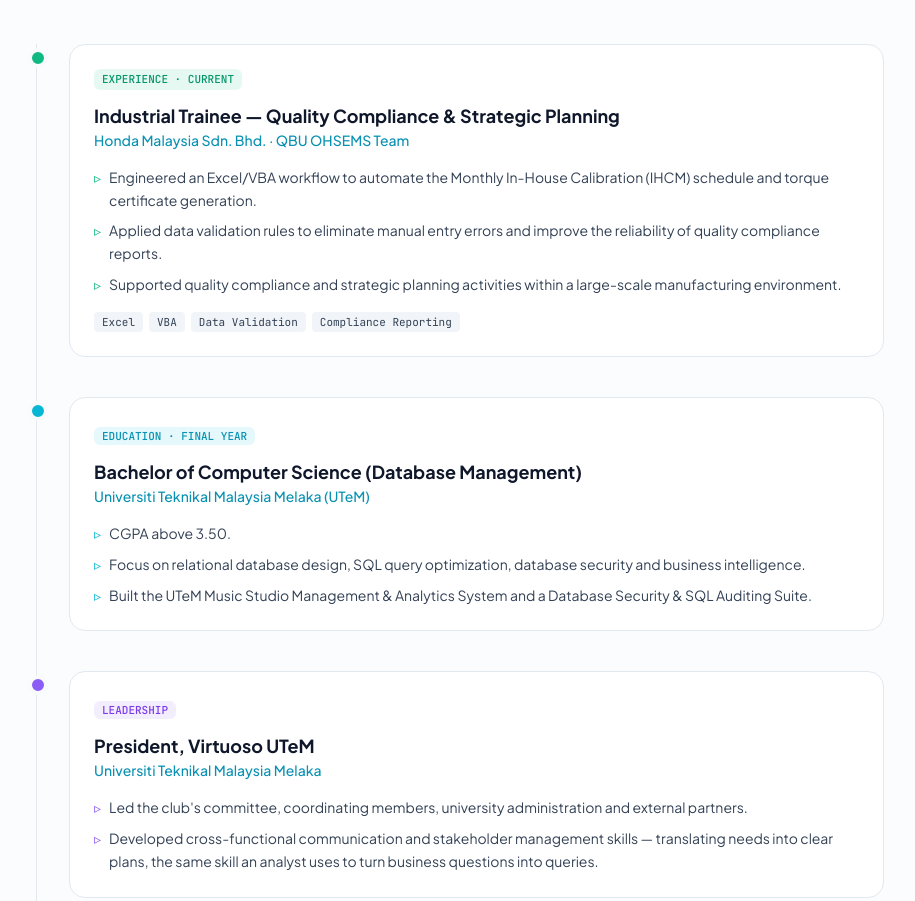
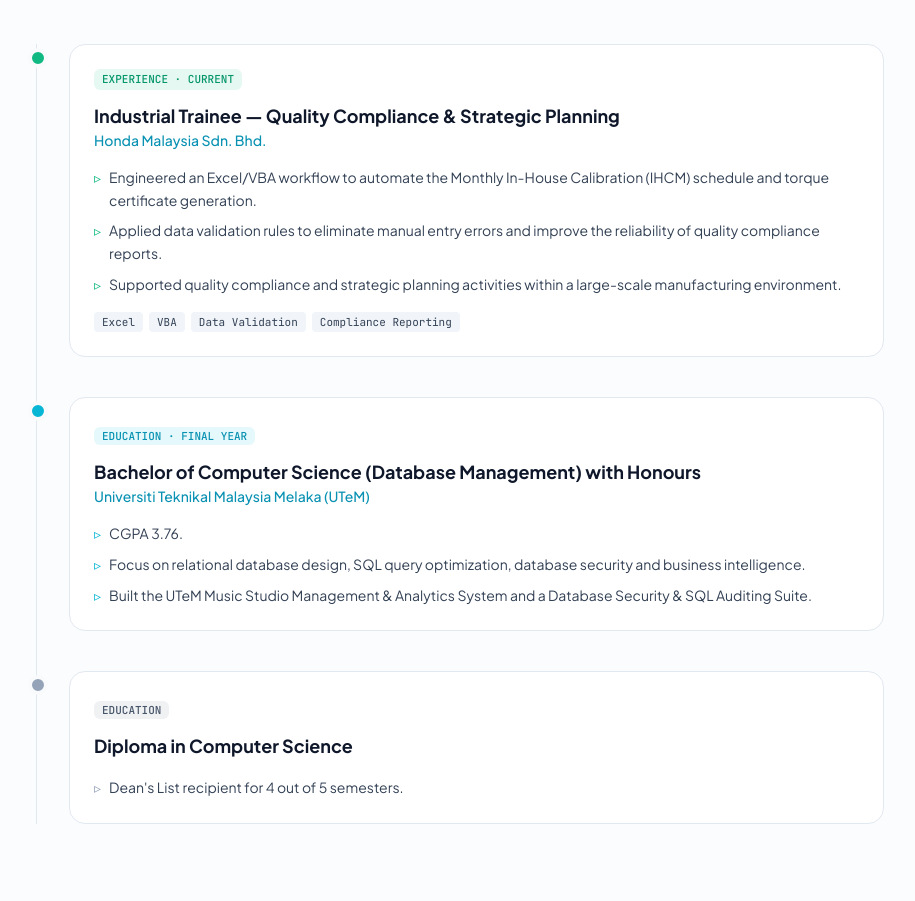
Before and after one commit to Akmalhyrare/akmalharith, a plain HTML site: page index.html in a window 1280 px wide. Shown: the part 3506-4407 px from the top of the page, without its empty margins (180-1095 px from the left). Drawn offline with nearby package versions, Linux system fonts and the light colour scheme.

Commit message:
Update index.html

```diff
--- a/index.html
+++ b/index.html
@@ -349,7 +349,7 @@
                 <span class="rounded-md bg-emerald-500/10 px-2 py-0.5 font-mono text-[11px] font-medium text-emerald-600 dark:text-emerald-400">EXPERIENCE · CURRENT</span>
               </div>
               <h3 class="mt-3 text-lg font-bold text-slate-900 dark:text-white">Industrial Trainee — Quality Compliance &amp; Strategic Planning</h3>
-              <p class="text-sm font-medium text-cyan-600 dark:text-cyan-400">Honda Malaysia Sdn. Bhd. · QBU OHSEMS Team</p>
+              <p class="text-sm font-medium text-cyan-600 dark:text-cyan-400">Honda Malaysia Sdn. Bhd.</p>
               <ul class="mt-4 space-y-2 text-sm leading-relaxed">
                 <li class="flex gap-2"><span class="text-emerald-500">▹</span>Engineered an Excel/VBA workflow to automate the Monthly In-House Calibration (IHCM) schedule and torque certificate generation.</li>
                 <li class="flex gap-2"><span class="text-emerald-500">▹</span>Applied data validation rules to eliminate manual entry errors and improve the reliability of quality compliance reports.</li>
@@ -369,17 +369,17 @@
             <span class="absolute -left-[41px] top-1 grid h-5 w-5 place-items-center rounded-full border-4 border-slate-50 bg-cyan-500 dark:border-ink-900"></span>
             <div class="rounded-2xl border border-slate-200 bg-white p-6 transition hover:-translate-y-0.5 hover:border-cyan-500/50 hover:shadow-xl dark:border-white/10 dark:bg-ink-800/60">
               <span class="rounded-md bg-cyan-500/10 px-2 py-0.5 font-mono text-[11px] font-medium text-cyan-600 dark:text-cyan-400">EDUCATION · FINAL YEAR</span>
-              <h3 class="mt-3 text-lg font-bold text-slate-900 dark:text-white">Bachelor of Computer Science (Database Management)</h3>
+              <h3 class="mt-3 text-lg font-bold text-slate-900 dark:text-white">Bachelor of Computer Science (Database Management) with Honours</h3>
               <p class="text-sm font-medium text-cyan-600 dark:text-cyan-400">Universiti Teknikal Malaysia Melaka (UTeM)</p>
               <ul class="mt-4 space-y-2 text-sm leading-relaxed">
-                <li class="flex gap-2"><span class="text-cyan-500">▹</span>CGPA above 3.50.</li>
+                <li class="flex gap-2"><span class="text-cyan-500">▹</span>CGPA 3.76.</li>
                 <li class="flex gap-2"><span class="text-cyan-500">▹</span>Focus on relational database design, SQL query optimization, database security and business intelligence.</li>
                 <li class="flex gap-2"><span class="text-cyan-500">▹</span>Built the UTeM Music Studio Management &amp; Analytics System and a Database Security &amp; SQL Auditing Suite.</li>
               </ul>
             </div>
           </li>
 
-          <!-- Virtuoso -->
+          <!-- Virtuoso
           <li class="reveal relative">
             <span class="absolute -left-[41px] top-1 grid h-5 w-5 place-items-center rounded-full border-4 border-slate-50 bg-violet-500 dark:border-ink-900"></span>
             <div class="rounded-2xl border border-slate-200 bg-white p-6 transition hover:-translate-y-0.5 hover:border-violet-500/50 hover:shadow-xl dark:border-white/10 dark:bg-ink-800/60">
@@ -391,7 +391,7 @@
                 <li class="flex gap-2"><span class="text-violet-500">▹</span>Developed cross-functional communication and stakeholder management skills — translating needs into clear plans, the same skill an analyst uses to turn business questions into queries.</li>
               </ul>
             </div>
-          </li>
+          </li> -->
 
           <!-- Diploma -->
           <li class="reveal relative">
```
